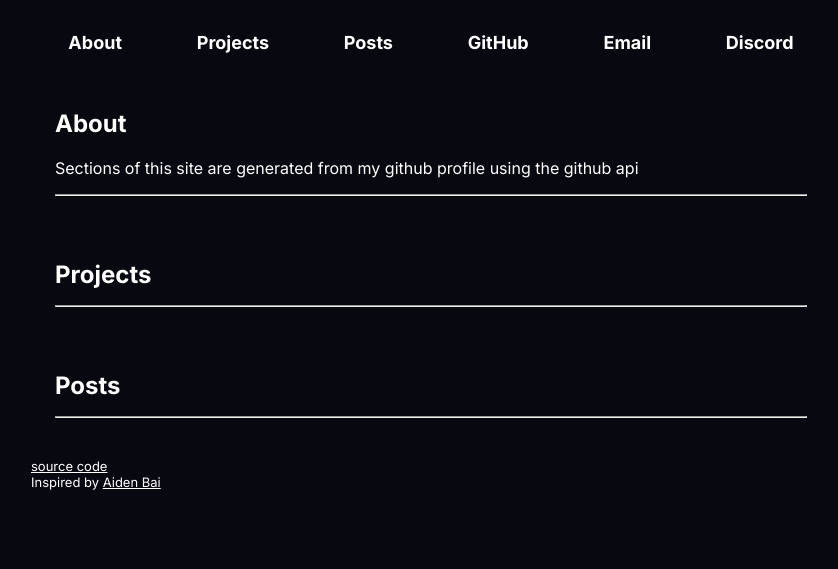
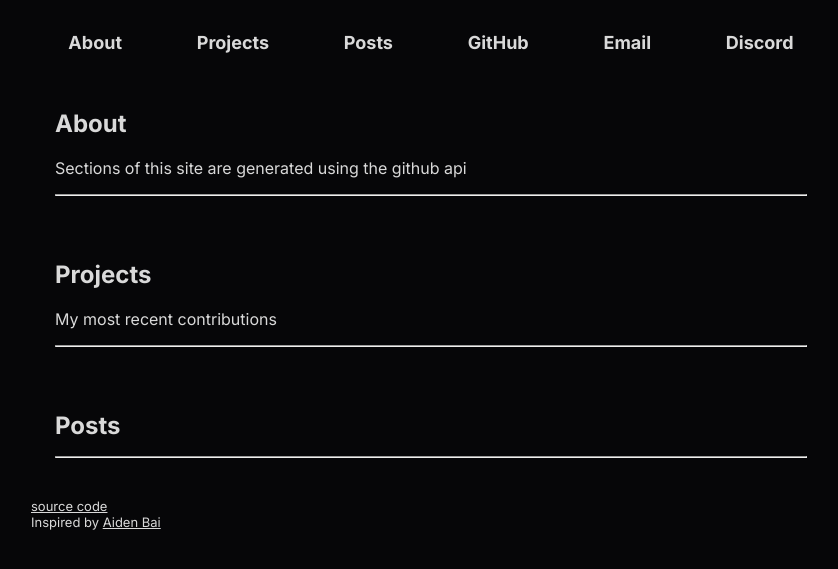
Before and after one commit to AngleSideAngle/AngleSideAngle.github.io, a Jekyll site: the page built from index.html, in a window 1280 px wide. Shown: the top 569 px of the page, without its empty margins (209-1047 px from the left). Built offline with Jekyll 4.4.1, drawn with Linux system fonts in a browser that asks for light colours.

Commit message:
more small changes

```diff
--- a/_sass/main.scss
+++ b/_sass/main.scss
@@ -1,11 +1,11 @@
 $fonts: 'Inter', sans-serif;
-$background: #080810;
+$background: #060608;
 // background: 212B38
 // fg: 2B3A4C
 // inter: 37465B
 $foreground: #142832;
 $interaction: #14323c;
-$normal: white;
+$normal-text: hsl(0, 0, 85%);
 $bold: black;
 $accent: yellow;
 // $shadow: rgb(0, 0, 0, 0.3);
@@ -14,7 +14,7 @@ $width: 50rem;
 * {
     margin: 0;
     padding: 0;
-    color: $normal;
+    color: $normal-text;
 }
 
 body {
--- a/index.md
+++ b/index.html
@@ -7,7 +7,7 @@ title: Asa Paparo
     <section id="about">
         <h2>About</h2>
         <br>
-        <p>Sections of this site are generated from my github profile using the github api</p>
+        <p>Sections of this site are generated using the github api</p>
         <hr>
         <div class="project container">
             <!-- About is auto generated in gen.js-->
@@ -16,6 +16,8 @@ title: Asa Paparo
 
     <section id="projects">
         <h2>Projects</h2>
+        <br>
+        My most recent contributions
         <hr>
         <div class="project grid">
             <!-- Projects are auto generated in gen.js-->
@@ -36,4 +38,4 @@ title: Asa Paparo
     </section>
 </main>
 
-<script src="old/scripts/gen.js"></script>
+<script src="scripts/gen.js"></script>
--- a/old/scripts/gen.js
+++ b/scripts/gen.js
@@ -26,7 +26,7 @@ ABOUT_REQUEST.setRequestHeader("Accept", "application/vnd.github.3.html");
 ABOUT_REQUEST.send();
 
 ABOUT_REQUEST.onload = () => {
-    if(ABOUT_REQUEST.status === 200) {
+    if (ABOUT_REQUEST.status === 200) {
         ABOUT_DOM.innerHTML += ABOUT_REQUEST.response;
         console.log(ABOUT_REQUEST.response);
     } else {
@@ -40,12 +40,21 @@ PROJECT_REQUEST.send();
 
 PROJECT_REQUEST.onload = () => {
     let projHTML = "";
-    if(PROJECT_REQUEST.status === 200) {
+    if (PROJECT_REQUEST.status === 200) {
         response = JSON.parse(PROJECT_REQUEST.response);
-        for(repo of response) {
-            if(repo.description && !repo.fork && repo.language) {
-                projHTML += projectBox(repo.name, repo.description, repo.html_url, repo.language);
-                console.log(repo);
+        let count = 0;
+        for (repo of response) {
+            if (!repo.language || !repo.description) {
+                continue;
+            }
+            if (repo.fork) {
+                repo.description = "[fork] " + repo.description;
+            }
+            projHTML += projectBox(repo.name, repo.description, repo.html_url, repo.language);
+            console.log(repo);
+            count++;
+            if (count > 3) {
+                break;
             }
         }
         PROJECT_DOM.innerHTML += projHTML;
```
Also changed, not shown: images/Discord.svg (deleted), images/GitHub.png (deleted), images/favicon.ico (deleted), images/mail.svg (deleted).
